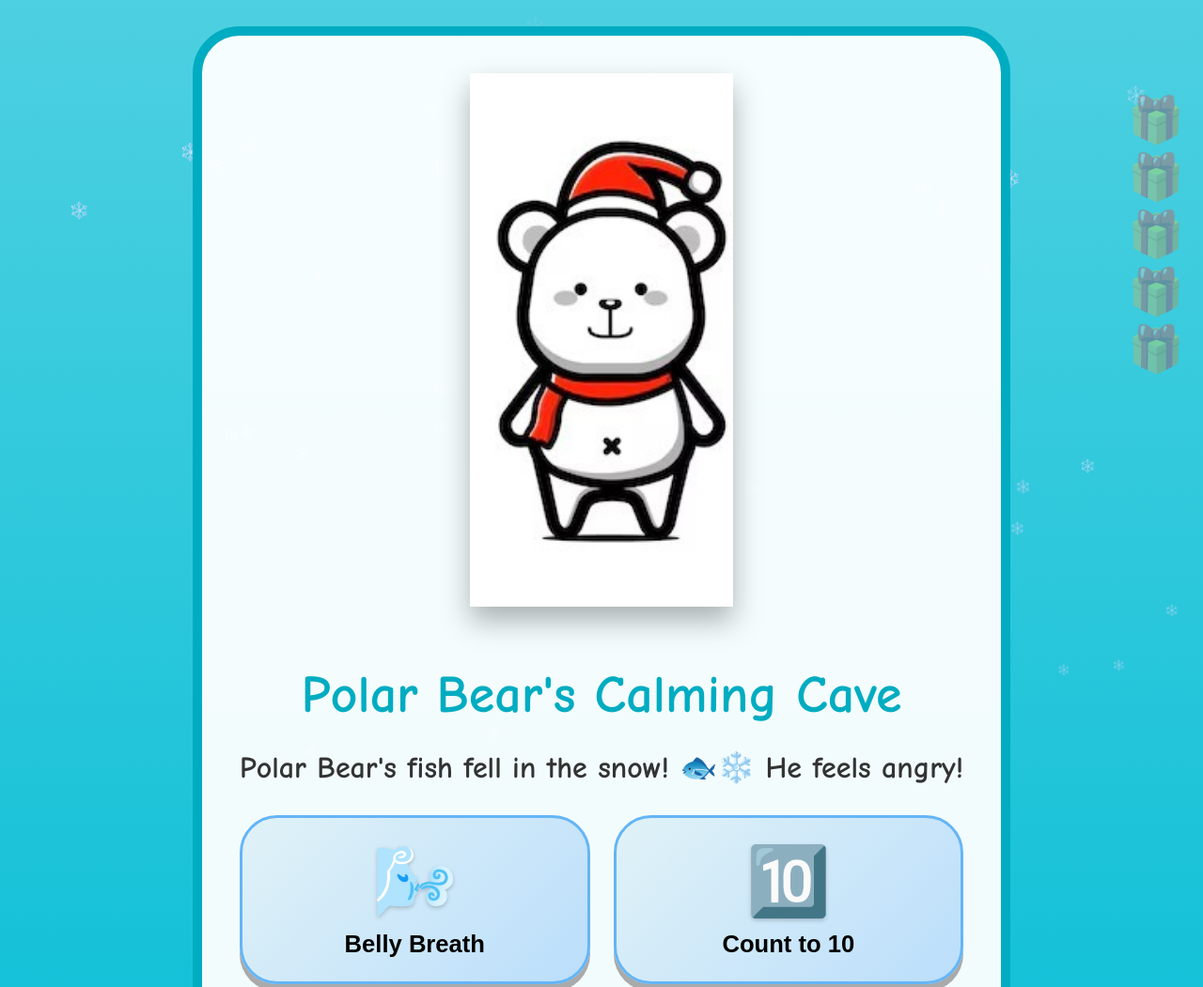
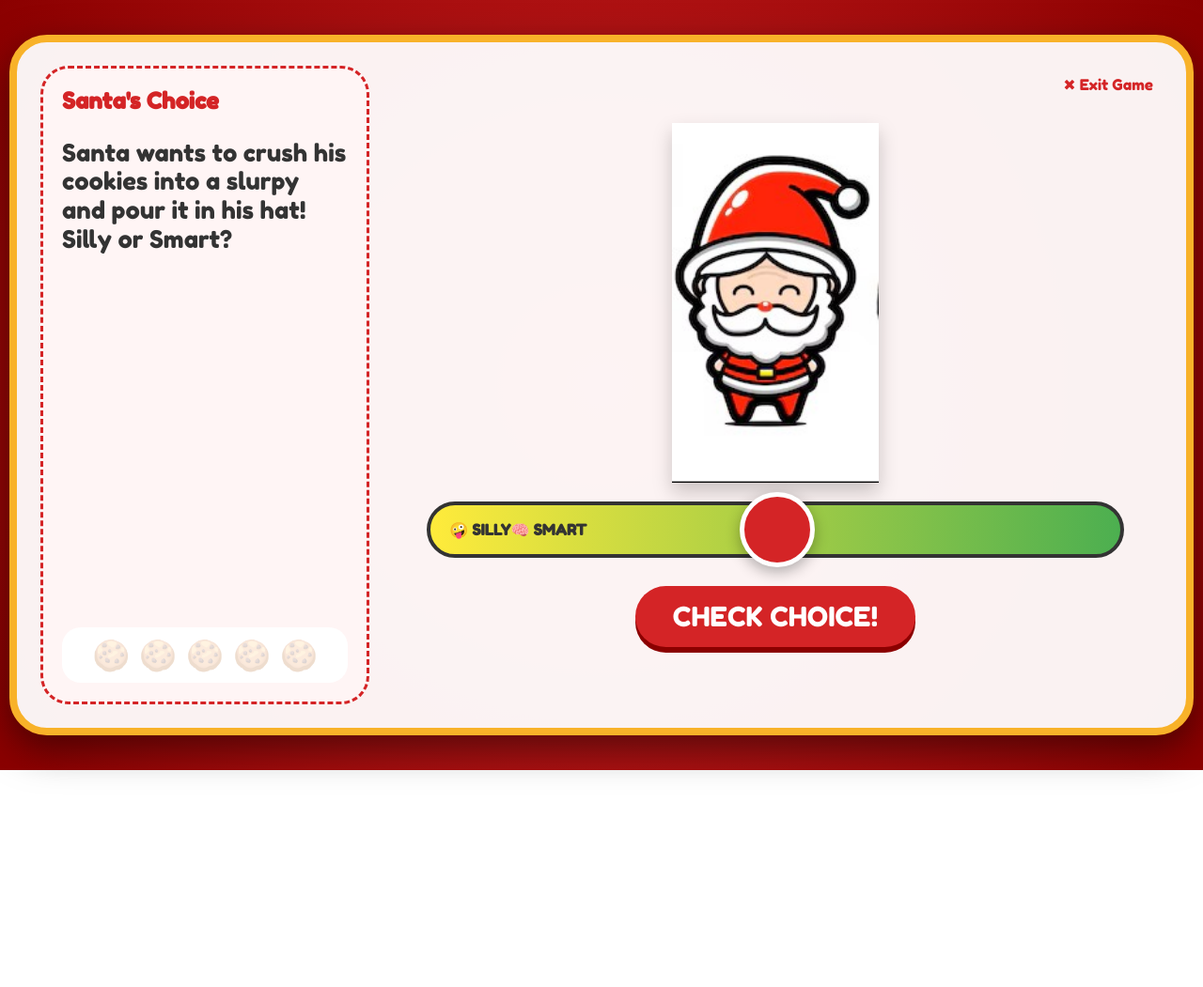
Before and after one commit to iginaeHux/north-pole-feelings-academy, a plain HTML site: page bear.html in a window 1280 px wide. Shown: the top 1051 px of the page at 94% size. After the commit the page ends 820 px from the top, so only its background shows below. Drawn offline with nearby package versions, Linux system fonts and the light colour scheme; some packages are replaced by stand-ins of ours; a script that the page names is missing.

Commit message:
Update bear.html

```diff
--- a/bear.html
+++ b/bear.html
@@ -2,239 +2,229 @@
 <html lang="en">
 <head>
     <meta charset="UTF-8">
-    <meta name="viewport" content="width=device-width, initial-scale=1.0">
-    <title>Polar Bear's Calming Cave</title>
+    <meta name="viewport" content="width=device-width, initial-scale=1.0, maximum-scale=1.0, user-scalable=no">
+    <title>Santa's Landscape Sleigh Ride</title>
     <script src="https://cdn.jsdelivr.net/npm/sweetalert2@11"></script>
     <link rel="stylesheet" href="https://cdnjs.cloudflare.com/ajax/libs/animate.css/4.1.1/animate.min.css"/>
     <style>
+        @import url('https://fonts.googleapis.com/css2?family=Fredoka+One&display=swap');
+
         body {
-            font-family: 'Comic Sans MS', cursive;
-            background: linear-gradient(to top, #00BCD4, #4DD0E1); /* Icy Blue Gradient */
-            color: white; text-align: center; padding: 20px; overflow: hidden;
-            min-height: 100vh; display: flex; flex-direction: column;
+            font-family: 'Fredoka One', cursive;
+            background: radial-gradient(circle, #d42426, #8B0000);
+            color: white; margin: 0; padding: 10px;
+            height: 100vh; overflow: hidden;
+            display: flex; align-items: center; justify-content: center;
         }
 
-        /* Animated Snow */
-        .snow-particle {
-            position: fixed; top: -10px; z-index: -1;
-            animation: snowfall linear infinite;
-            font-size: 20px; color: rgba(255,255,255,0.8);
-            pointer-events: none; opacity: 0;
+        .main-grid {
+            display: grid;
+            grid-template-columns: 350px 1fr; /* Question on left, Slider on right */
+            gap: 20px;
+            background: rgba(255, 255, 255, 0.95);
+            border-radius: 40px;
+            padding: 25px;
+            width: 95vw;
+            height: 85vh;
+            border: 8px solid #f8b229;
+            box-shadow: 0 15px 40px rgba(0,0,0,0.5);
+            color: #333;
         }
-        @keyframes snowfall {
-            0% { transform: translateY(0) translateX(0) scale(1); opacity: 0; }
-            20% { opacity: 1; }
-            100% { transform: translateY(100vh) translateX(50px) scale(0.5); opacity: 0.5; }
+
+        /* Left Side: Question & Cookies */
+        .sidebar {
+            display: flex;
+            flex-direction: column;
+            justify-content: space-between;
+            background: #fff5f5;
+            border-radius: 30px;
+            padding: 20px;
+            border: 3px dashed #d42426;
         }
-        .container {
-            background: rgba(255, 255, 255, 0.95);
-            border-radius: 50px; padding: 40px; max-width: 850px;
-            margin: auto; color: #333;
-            border: 10px solid #00acc1; box-shadow: 0 20px 0 #00796B;
-            position: relative; z-index: 1;
+
+        .question-text {
+            font-size: 1.6rem;
+            line-height: 1.2;
+            margin-bottom: 10px;
         }
-        #polar-bear-img {
-            width: 280px; margin-bottom: 20px;
-            filter: drop-shadow(0 15px 15px rgba(0,0,0,0.3));
+
+        .cookie-tracker {
+            display: flex;
+            justify-content: center;
+            gap: 10px;
+            background: white;
+            padding: 10px;
+            border-radius: 20px;
         }
-        h1 { font-size: 3.5rem; color: #00acc1; margin-bottom: 10px; }
-        .question-text { font-size: 2rem; margin: 25px 0; line-height: 1.3; font-weight: bold; }
 
-        .tool-grid {
-            display: grid; grid-template-columns: repeat(2, 1fr);
-            gap: 25px; margin-top: 30px;
+        .cookie { font-size: 2rem; opacity: 0.2; transition: 0.5s; }
+        .cookie.active { opacity: 1; transform: scale(1.2); }
+
+        /* Right Side: Santa & Slider */
+        .game-area {
+            display: flex;
+            flex-direction: column;
+            align-items: center;
+            justify-content: center;
+            position: relative;
         }
-        .tool-btn {
-            padding: 25px; font-size: 1.6rem; border: none; border-radius: 40px;
-            cursor: pointer; transition: all 0.3s; font-weight: bold;
-            box-shadow: 0 8px #aaa; background: linear-gradient(135deg, #e0f2f7 0%, #bbdefb 100%);
-            display: flex; flex-direction: column; align-items: center; justify-content: center;
-            border: 3px solid #64b5f6;
+
+        #santa-img {
+            width: 220px;
+            filter: drop-shadow(0 10px 10px rgba(0,0,0,0.2));
+            margin-bottom: 20px;
         }
-        .tool-btn:active { box-shadow: 0 0 #666; transform: translateY(4px); }
-        .tool-btn:hover { transform: scale(1.08) rotate(-2deg); background: linear-gradient(135deg, #bbdefb 0%, #90caf9 100%); }
-        .tool-btn span { font-size: 4.5rem; margin-bottom: 10px; filter: drop-shadow(0 2px 2px rgba(0,0,0,0.2)); }
 
-        .back-btn {
-            background: #555; color: white; font-size: 1.5rem; padding: 15px 30px;
-            border-radius: 50px; text-decoration: none; margin-top: 40px;
-            display: inline-block; box-shadow: 0 5px #333;
+        .slider-wrapper {
+            width: 90%;
+            position: relative;
+            background: linear-gradient(to right, #ffeb3b, #4CAF50);
+            height: 60px;
+            border-radius: 30px;
+            border: 4px solid #333;
+            display: flex;
+            align-items: center;
+            padding: 0 20px;
+            box-sizing: border-box;
         }
-        .back-btn:hover { background: #777; }
 
-        /* Presents Tracker */
-        #present-tracker {
-            position: fixed; right: 20px; top: 100px; z-index: 10;
-            display: flex; flex-direction: column; align-items: center;
+        .slider-wrapper::before { content: "🤪 SILLY"; font-weight: bold; }
+        .slider-wrapper::after { content: "🧠 SMART"; font-weight: bold; }
+
+        input[type="range"] {
+            -webkit-appearance: none;
+            width: 100%;
+            background: transparent;
+            position: absolute;
+            left: 0;
+            z-index: 5;
         }
-        .present {
-            font-size: 3rem; margin-bottom: 5px; opacity: 0.3;
-            transition: opacity 0.5s, transform 0.5s;
+
+        input[type="range"]::-webkit-slider-thumb {
+            -webkit-appearance: none;
+            height: 80px; width: 80px;
+            background: #d42426;
+            border: 5px solid white;
+            border-radius: 50%;
+            cursor: pointer;
+            box-shadow: 0 5px 15px rgba(0,0,0,0.3);
         }
-        .present.active { opacity: 1; transform: scale(1.2) rotate(5deg); animation: bounceIn 0.8s; }
 
-        /* SweetAlert2 custom classes */
-        .swal2-title { font-size: 3em !important; }
-        .swal2-html-container { font-size: 1.8em !important; }
-        .swal2-popup { border-radius: 40px !important; border: 8px solid #f8b229 !important; box-shadow: 0 10px 30px rgba(0,0,0,0.5) !important; }
+        .btn-check {
+            margin-top: 30px;
+            padding: 15px 40px;
+            font-size: 1.8rem;
+            background: #d42426;
+            color: white;
+            border: none;
+            border-radius: 50px;
+            cursor: pointer;
+            font-family: 'Fredoka One', cursive;
+            box-shadow: 0 6px #8B0000;
+        }
 
-        /* Jiggle for bear */
-        @keyframes bear-jiggle {
-            0% { transform: translate(0, 0); }
-            25% { transform: translate(-5px, 0px) rotate(-2deg); }
-            50% { transform: translate(5px, 0px) rotate(2deg); }
-            75% { transform: translate(-5px, 0px) rotate(-2deg); }
-            100% { transform: translate(0, 0); }
-        }
-        .bear-jiggle { animation: bear-jiggle 0.6s infinite; }
+        .btn-check:active { transform: translateY(4px); box-shadow: none; }
+
+        .nav-btn { position: absolute; top: 10px; right: 10px; text-decoration: none; color: #d42426; font-size: 1rem; }
     </style>
 </head>
 <body>
 
-    <div id="present-tracker">
-        <div class="present" id="present-1">🎁</div>
-        <div class="present" id="present-2">🎁</div>
-        <div class="present" id="present-3">🎁</div>
-        <div class="present" id="present-4">🎁</div>
-        <div class="present" id="present-5">🎁</div>
+    <div class="main-grid animate__animated animate__fadeIn">
+
+        <div class="sidebar">
+            <div>
+                <h2 style="color:#d42426; margin-top:0;">Santa's Choice</h2>
+                <p class="question-text" id="q-text">Santa wants to crush his cookies into a slurpy and pour it in his hat! Silly or Smart?</p>
             </div>
 
-    <div class="container animate__animated animate__zoomIn">
-        <img src="polar_bear.jpg" id="polar-bear-img" alt="Polar Bear">
-        <h1>Polar Bear's Calming Cave</h1>
-
-        <p class="question-text" id="question-display">Oh no! Polar Bear's fish fell in the snow! 🐟❄️ He feels angry!</p>
-
-        <div class="tool-grid" id="tool-options">
-            <button class="tool-btn" data-tool="belly-breathe"><span>🌬️</span> Belly Breath</button>
-            <button class="tool-btn" data-tool="count-ten"><span>🔟</span> Count to 10</button>
-            <button class="tool-btn" data-tool="take-break"><span>🛋️</span> Take a Break</button>
-            <button class="tool-btn" data-tool="positive-talk"><span>✨</span> Happy Thoughts</button>
+            <div class="cookie-tracker">
+                <span id="c1" class="cookie">🍪</span>
+                <span id="c2" class="cookie">🍪</span>
+                <span id="c3" class="cookie">🍪</span>
+                <span id="c4" class="cookie">🍪</span>
+                <span id="c5" class="cookie">🍪</span>
             </div>
         </div>
 
-    <a href="index.html" class="back-btn">⬅ Back to Map</a>
+        <div class="game-area">
+            <a href="index.html" class="nav-btn">✖ Exit Game</a>
+
+            <img src="santa_character.jpg" id="santa-img" class="animate__animated animate__pulse animate__infinite" alt="Santa">
+
+            <div class="slider-wrapper">
+                <input type="range" min="0" max="100" value="50" id="sleigh-slider">
+            </div>
+
+            <button class="btn-check" onclick="checkAnswer()">CHECK CHOICE!</button>
+        </div>
+    </div>
 
 <script>
-    let presentsCollected = 0;
-    const questions = [
+    let cookies = 0;
+    let step = 0;
+
+    const missions = [
         {
-            q: "Polar Bear's fish fell in the snow! 🐟❄️ He feels angry!",
-            correct: "belly-breathe",
-            feedback: "Great choice! Belly breathing helps cool down angry feelings like a winter breeze! 🌬️"
+            q: "Santa wants to jump on the bed until it breaks! Is that Silly or Smart?",
+            silly: "BOOM! The bed broke. Now Santa is too tired to fly the sleigh!",
+            smart: "Great job! Santa sat down and rested his legs for the big night."
         },
         {
-            q: "His friend is being loud and making too much noise! 📣 Polar Bear feels overwhelmed!",
-            correct: "take-break",
-            feedback: "Perfect! Taking a break helps Polar Bear find his quiet space again. 🛋️"
+            q: "Santa wants to spray whipped cream on the Reindeer! Silly or Smart?",
+            silly: "Sticky Reindeer! Now they can't fly through the clouds.",
+            smart: "Ho Ho Ho! Santa gave them a carrot instead. Much better!"
         },
         {
-            q: "He can't find his favorite snowball. He feels frustrated! 😩",
-            correct: "count-ten",
-            feedback: "Yes! Counting to 10 helps Polar Bear think before stomping his paws. 🔟"
+            q: "Santa wants to throw his toy list into a snowbank! Silly or Smart?",
+            silly: "Oh no! The names washed away. Who gets the dollhouse now?",
+            smart: "Smart thinking! Santa kept the list safe in his pocket."
         },
         {
-            q: "It's cold and he misses his family. He feels a little sad. 😔",
-            correct: "positive-talk",
-            feedback: "Super! Happy thoughts about his family make Polar Bear's heart warm. ✨"
-        },
-        {
-            q: "He accidentally tripped and dropped all his berries! 🍓 He feels embarrassed!",
-            correct: "belly-breathe",
-            feedback: "Excellent! A big breath helps Polar Bear shake off those embarrassed wiggles. 🌬️"
+            q: "Santa wants to yell 'MERRY CHRISTMAS' while everyone is asleep! Silly or Smart?",
+            silly: "WAKE UP! Now everyone is grumpy because they are tired.",
+            smart: "Perfect! Santa whispered so the children could keep dreaming."
         }
     ];
-    let currentQuestionIndex = 0;
-    const polarBearImg = document.getElementById('polar-bear-img');
-    const questionDisplay = document.getElementById('question-display');
-    const toolOptions = document.getElementById('tool-options');
 
-    // Add event listeners to tool buttons
-    document.querySelectorAll('.tool-btn').forEach(button => {
-        button.addEventListener('click', () => {
-            checkAnswer(button.dataset.tool);
-        });
-    });
+    function checkAnswer() {
+        const val = document.getElementById('sleigh-slider').value;
+        const qData = (step === 0) ? {smart: "Ho Ho Ho! Santa drank his milk and kept his hat clean!", silly: "Sticky Hat! Santa has to go wash up now."} : missions[step-1];
 
-    function makeSnow() {
-        const snow = document.createElement('div');
-        snow.classList.add('snow-particle');
-        snow.innerText = '❄️'; // Use a snowflake emoji
-        snow.style.left = Math.random() * window.innerWidth + 'px';
-        snow.style.animationDuration = Math.random() * 3 + 2 + 's'; // 2 to 5 seconds
-        snow.style.animationDelay = Math.random() * 2 + 's';
-        document.body.appendChild(snow);
-
-        // Remove snow particle after animation
-        snow.addEventListener('animationend', () => snow.remove());
-    }
-
-    // Generate snow every 100ms
-    setInterval(makeSnow, 100);
-
-    function checkAnswer(chosenTool) {
-        if (currentQuestionIndex < questions.length) {
-            const currentQ = questions[currentQuestionIndex];
-            if (chosenTool === currentQ.correct) {
-                presentsCollected++;
-                document.getElementById(`present-${presentsCollected}`).classList.add('active');
-                polarBearImg.classList.add('bear-jiggle'); // Make bear jiggle
+        if (val > 60) { // Smart side
+            cookies++;
+            document.getElementById(`c${cookies}`).classList.add('active');
 
             Swal.fire({
-                    title: 'YES! Amazing!',
-                    text: currentQ.feedback,
+                title: 'HO HO HO!',
+                text: qData.smart,
                 icon: 'success',
-                    confirmButtonText: 'Next!',
-                    confirmButtonColor: '#00acc1',
-                    showClass: { popup: 'animate__animated animate__tada' } // Pop-up animation
+                confirmButtonText: 'Next Cookie!'
             }).then(() => {
-                    polarBearImg.classList.remove('bear-jiggle'); // Stop jiggling
-                    currentQuestionIndex++;
-                    if (currentQuestionIndex < questions.length) {
-                        displayQuestion();
+                if (cookies < 5) {
+                    nextQuest();
                 } else {
-                        revealToy();
+                    Swal.fire('5 COOKIES! 🍪', 'You helped Santa stay Smart! You win!', 'success');
                 }
             });
         } else {
             Swal.fire({
-                    title: 'Oopsie!',
-                    text: 'That tool might not be the best for this feeling. Try another!',
-                    icon: 'warning',
-                    confirmButtonText: 'Try Again!',
-                    confirmButtonColor: '#f8b229',
-                    showClass: { popup: 'animate__animated animate__shakeX' } // Pop-up animation
+                title: 'UH OH!',
+                text: qData.silly,
+                icon: 'error',
+                confirmButtonText: 'Try to be Smart'
             });
         }
     }
-    }
 
-    function displayQuestion() {
-        if (currentQuestionIndex < questions.length) {
-            questionDisplay.innerText = questions[currentQuestionIndex].q;
+    function nextQuest() {
+        if (step < missions.length) {
+            document.getElementById('q-text').innerText = missions[step].q;
+            document.getElementById('sleigh-slider').value = 50;
+            step++;
         }
     }
+</script>
 
-    function revealToy() {
-        Swal.fire({
-            title: '✨ CONGRATULATIONS! ✨',
-            html: 'You helped Polar Bear learn so many calming tools!<br>Here is your special reward!',
-            imageUrl: 'https://cdn.pixabay.com/photo/2016/03/31/19/22/toy-1295328_960_720.png', // A fun toy image from Pixabay
-            imageWidth: 300,
-            imageHeight: 300,
-            imageAlt: 'Reward Toy',
-            confirmButtonText: 'Yay!',
-            confirmButtonColor: '#d42426',
-            backdrop: `rgba(0,0,0,0.8) url('https://media.giphy.com/media/l4pTcQ4bYg6L5QpYI/giphy.gif') center center / cover no-repeat`, // Party confetti backdrop
-            customClass: {
-                popup: 'animate__animated animate__zoomIn'
-            }
-        });
-        toolOptions.innerHTML = "<h2>Mission Complete! 🎉</h2><p>You earned a toy!</p>";
-    }
-
-    // Start the first question
-    displayQuestion();
-</script>
 </body>
 </html>
```
Lines whose indentation alone changed are shown as unchanged.
